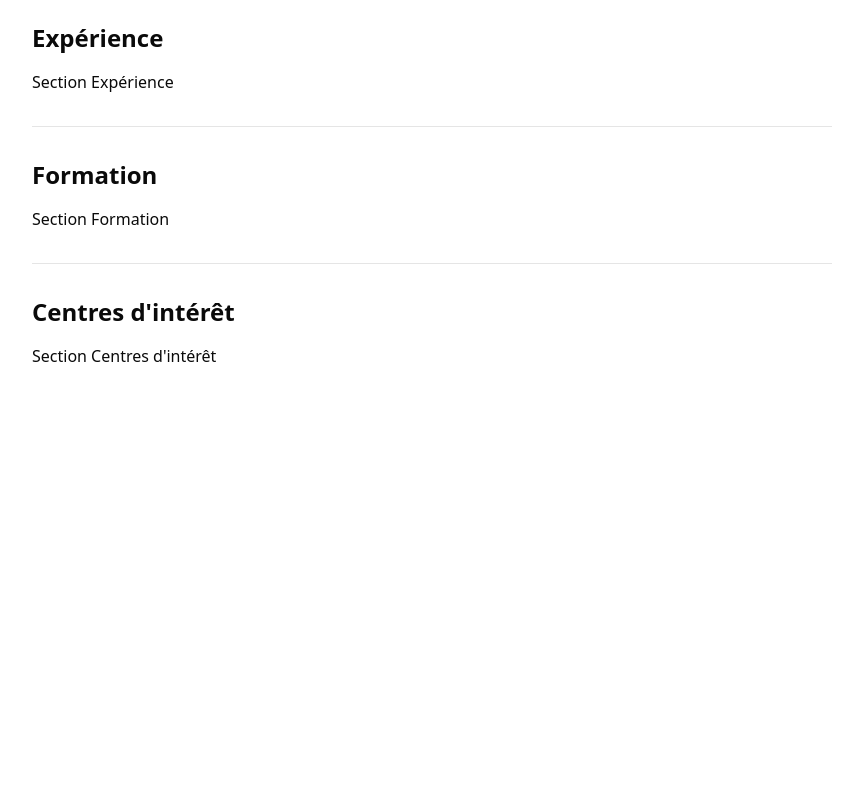
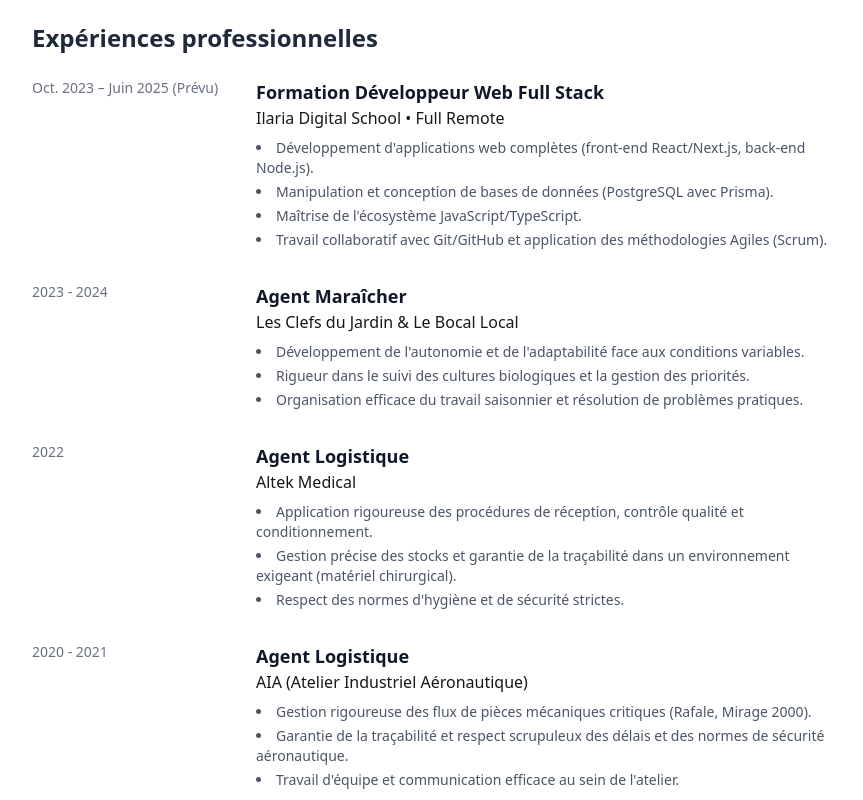
Before and after one commit to TeeBo8/nextjs-cv, a Next.js app: page / in a window 1280 px wide. Shown: the part 1600-2400 px from the top of the page, without its empty margins (208-1071 px from the left). Before the commit the page ends 2040 px from the top, so only its background shows below. Built offline with nearby package versions, Linux system fonts and the light colour scheme.

Commit message:
Ajout de la section Expériences professionnelles

```diff
--- a/components/cv/ExperienceCV.tsx
+++ b/components/cv/ExperienceCV.tsx
@@ -1,11 +1,95 @@
 import React from 'react';
+
+// Données des expériences professionnelles et formation en cours
+const experienceData = [
+  {
+    title: "Formation Développeur Web Full Stack",
+    company: "Ilaria Digital School",
+    location: "Full Remote",
+    dates: "Oct. 2023 – Juin 2025 (Prévu)",
+    description: [
+      "Développement d'applications web complètes (front-end React/Next.js, back-end Node.js).",
+      "Manipulation et conception de bases de données (PostgreSQL avec Prisma).",
+      "Maîtrise de l'écosystème JavaScript/TypeScript.",
+      "Travail collaboratif avec Git/GitHub et application des méthodologies Agiles (Scrum).",
+    ],
+  },
+  {
+    title: "Agent Maraîcher",
+    company: "Les Clefs du Jardin & Le Bocal Local",
+    location: "", // Optionnel si non pertinent
+    dates: "2023 - 2024",
+    description: [
+      "Développement de l'autonomie et de l'adaptabilité face aux conditions variables.",
+      "Rigueur dans le suivi des cultures biologiques et la gestion des priorités.",
+      "Organisation efficace du travail saisonnier et résolution de problèmes pratiques.",
+    ],
+  },
+  {
+    title: "Agent Logistique",
+    company: "Altek Medical",
+    location: "",
+    dates: "2022",
+    description: [
+      "Application rigoureuse des procédures de réception, contrôle qualité et conditionnement.",
+      "Gestion précise des stocks et garantie de la traçabilité dans un environnement exigeant (matériel chirurgical).",
+      "Respect des normes d'hygiène et de sécurité strictes.",
+    ],
+  },
+  {
+    title: "Agent Logistique",
+    company: "AIA (Atelier Industriel Aéronautique)",
+    location: "",
+    dates: "2020 - 2021",
+    description: [
+      "Gestion rigoureuse des flux de pièces mécaniques critiques (Rafale, Mirage 2000).",
+      "Garantie de la traçabilité et respect scrupuleux des délais et des normes de sécurité aéronautique.",
+      "Travail d'équipe et communication efficace au sein de l'atelier.",
+    ],
+  },
+  {
+    title: "Agent Logistique",
+    company: "Sofema",
+    location: "",
+    dates: "2018 - 2019",
+    description: [
+      "Réception, contrôle qualité, stockage et expédition de pièces aéronautiques (Mirage F1).",
+      "Utilisation de systèmes de gestion d'entrepôt (WMS) et suivi des procédures logistiques.",
+      "Fiabilité et précision dans la gestion des inventaires.",
+    ],
+  },
+];
 
 const ExperienceCV = () => {
   return (
-    <section className="mb-6">
-      <h2 className="text-2xl font-bold mb-4">Expérience</h2>
-      <div>
-        <p>Section Expérience</p>
+    <section aria-labelledby="experience-heading">
+      <h2 id="experience-heading" className="text-2xl font-semibold text-gray-800 dark:text-gray-200 mb-6">
+        Expériences professionnelles
+      </h2>
+      <div className="space-y-8">
+        {experienceData.map((exp, index) => (
+          <div key={index} className="flex flex-col md:flex-row gap-x-6">
+            {/* Colonne Dates (prend moins de place) */}
+            <div className="md:w-1/4 mb-2 md:mb-0 text-sm text-gray-500 dark:text-gray-400 font-medium shrink-0">
+              {exp.dates}
+            </div>
+
+            {/* Colonne Détails (prend plus de place) */}
+            <div className="md:w-3/4 grow">
+              <h3 className="text-lg font-semibold text-gray-900 dark:text-gray-100">
+                {exp.title}
+              </h3>
+              <p className="text-md font-medium text-primary dark:text-primary-foreground mb-2">
+                {exp.company} {exp.location && `• ${exp.location}`}
+              </p>
+              <ul className="list-disc list-inside space-y-1 text-sm text-gray-600 dark:text-gray-400">
+                {exp.description.map((item, idx) => (
+                  <li key={idx}>{item}</li>
+                ))}
+              </ul>
+            </div>
+          </div>
+        ))}
       </div>
     </section>
   );
```
